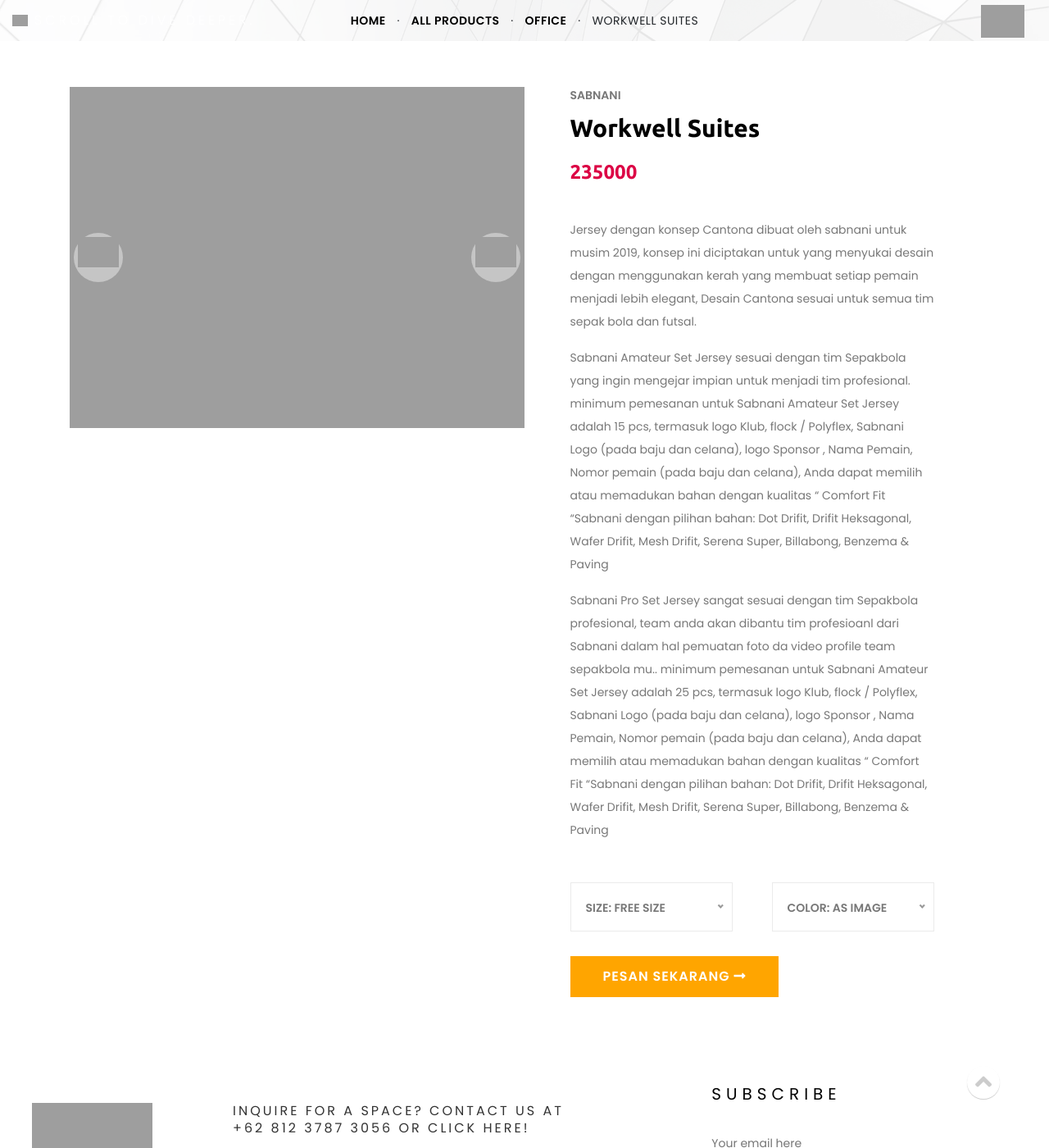
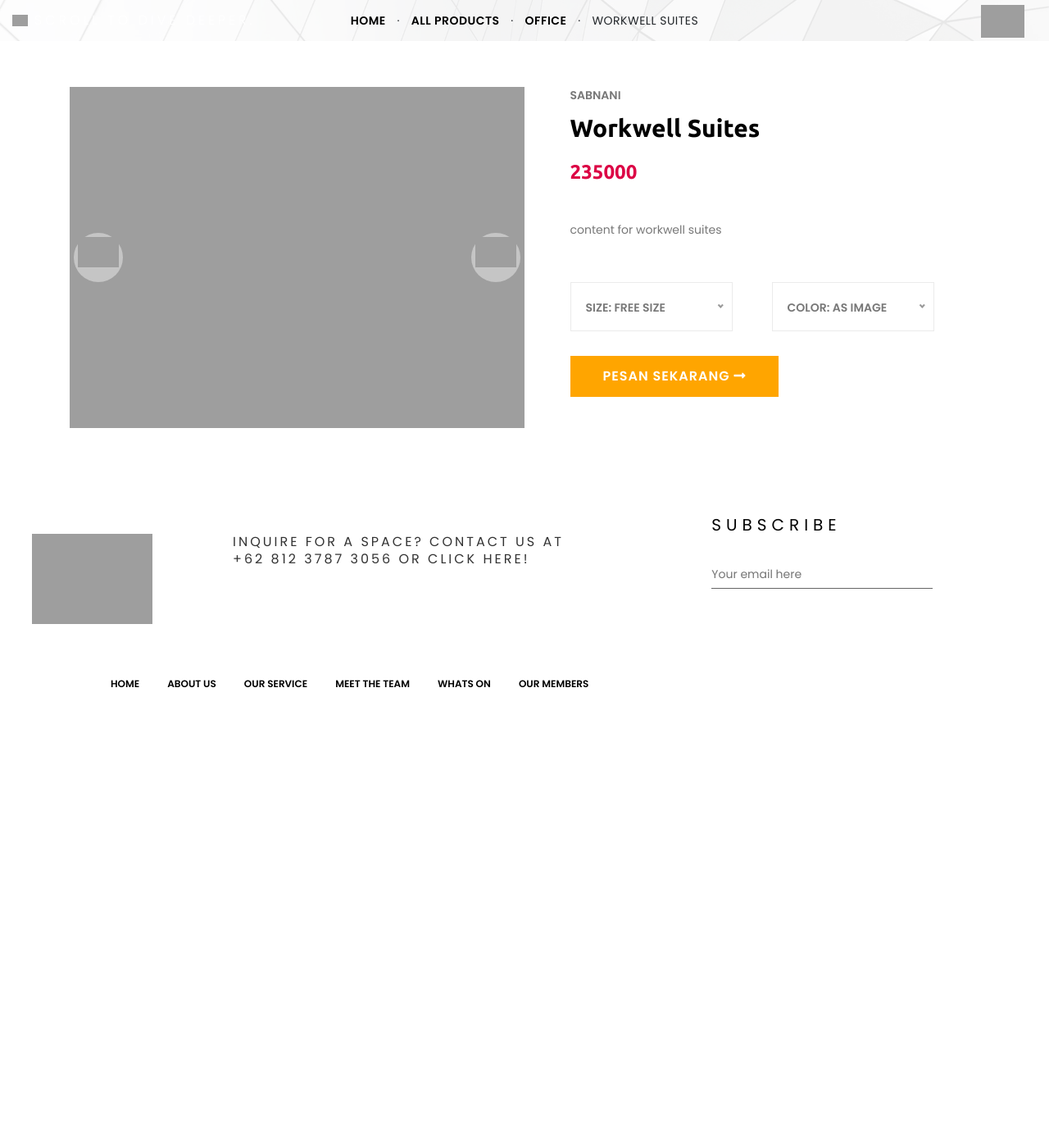
Before and after one commit to kemtol/wellspace, a Jekyll site: the page built from _product/cantona.markdown, in a window 1280 px wide and 1400 px high. Shown: the whole window at 82% size. Built offline with Jekyll 4.4.1, drawn with Linux system fonts in a browser that asks for light colours; nearby versions of some CDN libraries; library files that are not in the unit come from our copies; grey boxes are pictures that could not be loaded.

Commit message:
Updated Cantona

```diff
--- a/_product/cantona.markdown
+++ b/_product/cantona.markdown
@@ -1,7 +1,7 @@
 ---
 title: Workwell Suites
 date: 2018-12-24 13:29:00 +07:00
-permalink: "/product/jasa-pembuatan-baju-futsal-cantona.html"
+permalink: "/service/workwell-suites.html"
 categories:
 - office
 image:
@@ -10,9 +10,4 @@
 price: 235000
 ---
 
-Jersey dengan konsep Cantona dibuat oleh sabnani untuk  musim 2019, konsep ini diciptakan untuk yang menyukai desain dengan menggunakan kerah yang membuat setiap pemain menjadi lebih elegant, Desain Cantona sesuai untuk semua tim sepak bola dan futsal.
-
-
-Sabnani Amateur Set Jersey sesuai dengan tim Sepakbola yang ingin mengejar impian untuk menjadi tim profesional. minimum pemesanan untuk Sabnani Amateur Set Jersey adalah 15 pcs, termasuk logo Klub, flock / Polyflex, Sabnani Logo (pada baju dan celana), logo Sponsor , Nama Pemain, Nomor pemain (pada baju dan celana),  Anda dapat memilih atau memadukan bahan dengan kualitas " Comfort Fit "Sabnani  dengan pilihan bahan: Dot Drifit, Drifit Heksagonal, Wafer Drifit, Mesh Drifit, Serena Super, Billabong, Benzema & Paving
-
-Sabnani Pro Set Jersey sangat sesuai dengan tim Sepakbola profesional, team anda akan dibantu tim profesioanl dari Sabnani dalam hal pemuatan foto da video profile team sepakbola mu.. minimum pemesanan untuk Sabnani Amateur Set Jersey adalah 25 pcs, termasuk logo Klub, flock / Polyflex, Sabnani Logo (pada baju dan celana), logo Sponsor , Nama Pemain, Nomor pemain (pada baju dan celana),  Anda dapat memilih atau memadukan bahan dengan kualitas " Comfort Fit "Sabnani  dengan pilihan bahan: Dot Drifit, Drifit Heksagonal, Wafer Drifit, Mesh Drifit, Serena Super, Billabong, Benzema & Paving
+content for workwell suites
```
